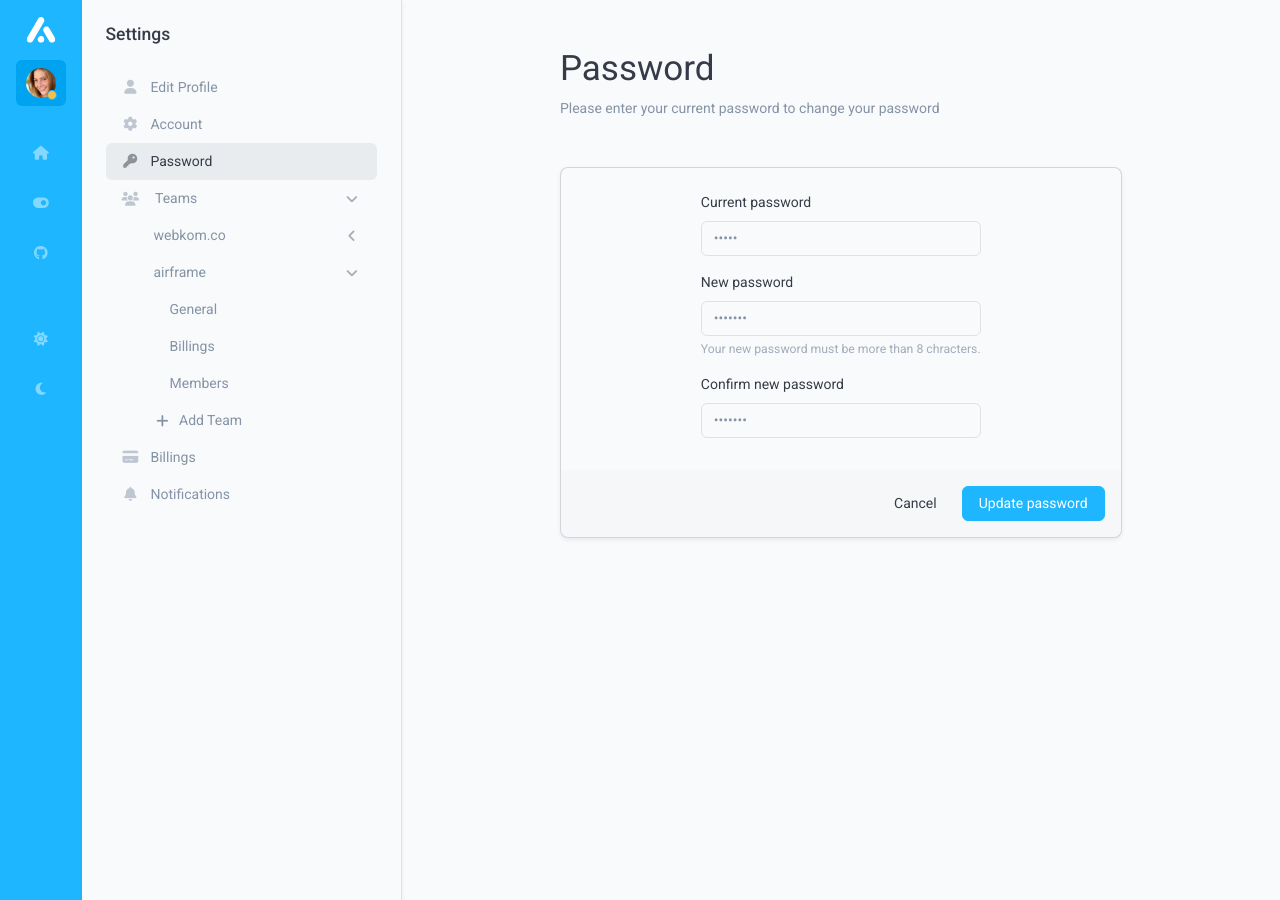
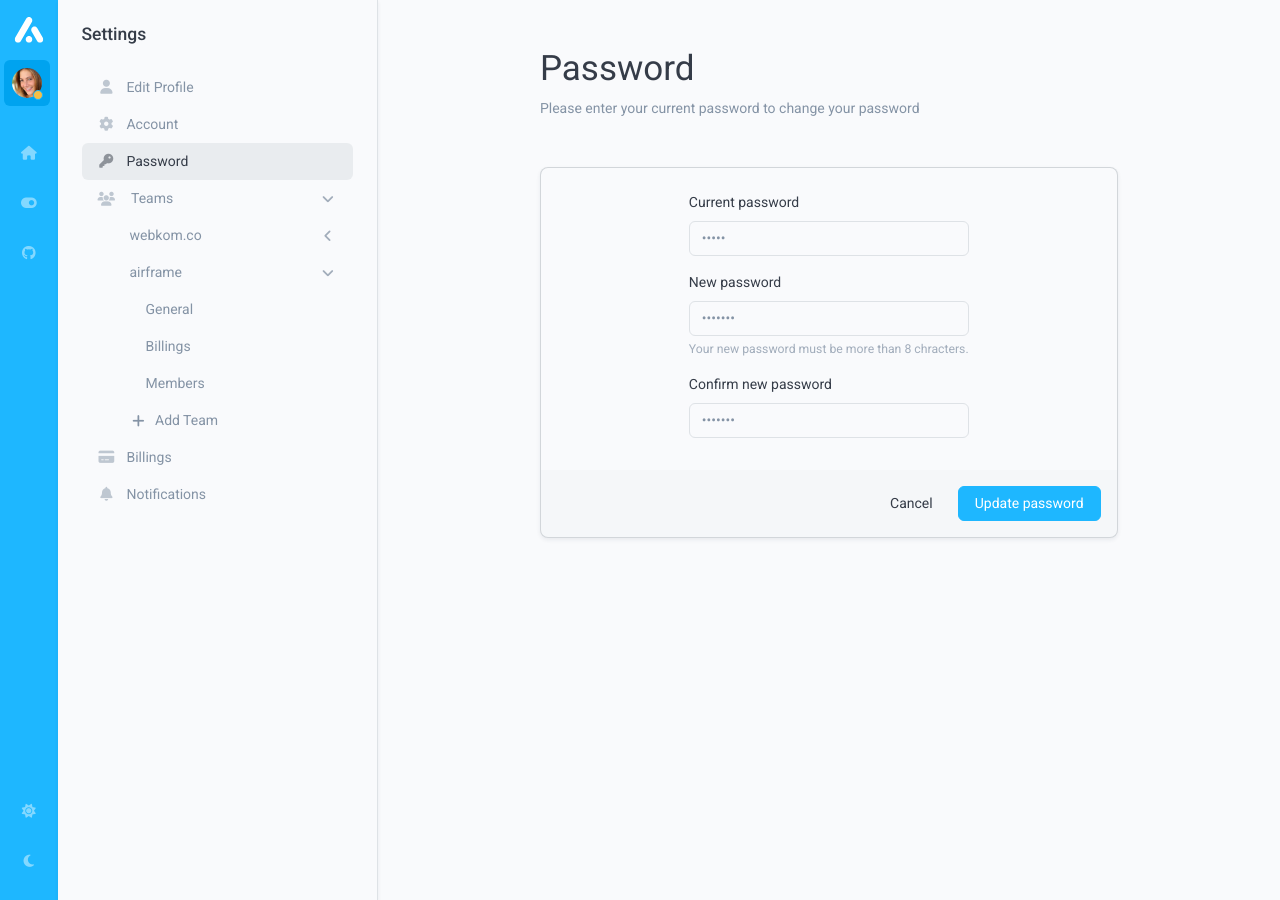
Before and after one commit to 0wczar/airframe, a Jekyll site: the page built from settings/password.html, in a window 1280 px wide. Built offline with Jekyll 4.4.1, drawn with Linux system fonts in a browser that asks for light colours; nearby versions of some CDN libraries.

Commit message:
Sidebar: Switch for Light/Dark Mode moved to footer.

```diff
--- a/_includes/layouts/slim-sidebar.html
+++ b/_includes/layouts/slim-sidebar.html
@@ -1,8 +1,12 @@
 <!-- START Sidebar -->
-    <div class="d-none d-lg-block col col-lg-auto col-xl-auto col-xxl-auto bg-primary min-vh-100 align-items-end flex-column p-3 sidebar-primary">
+<div class="d-none d-lg-block col col-lg-auto col-xl-auto col-xxl-auto bg-primary vh-100 sidebar-primary">
 
+  <!-- START Wrapper -->
+  <div class="d-flex flex-column min-vh-100 px-1 py-3">
+
+    <!-- Logo -->
     <div class="d-flex justify-content-center">
-          <!-- Logo -->
+
       <a href="/">
         <img src="{{page.root}}/images/airframe-white-logo-only.svg" width="30" height="28">
       </a>
@@ -12,17 +16,15 @@
     <ul class="nav nav-pills sidebar-light-primary flex-column me-auto gap-1 pt-3 pb-4">
       <li class="nav-item d-flex dropend">
         <a class="nav-link d-flex flex-sm-fill justify-content-center p-2
-          {% if page.url == "/settings/settings.html" %}active{% endif %}
-          {% if page.url == "/settings/password.html" %}active{% endif %}
-          {% if page.url == "/settings/general.html" %}active{% endif %}
-          {% if page.url == "/settings/billings.html" %}active{% endif %}
-          {% if page.url == "/settings/members.html" %}active{% endif %}
-          {% if page.url == "/settings/notifications.html" %}active{% endif %}
-          "
-          aria-current="page" data-bs-toggle="dropdown" role="button">
+        {% if page.url == " /settings/settings.html" %}active{% endif %} {% if page.url=="/settings/password.html"
+          %}active{% endif %} {% if page.url=="/settings/general.html" %}active{% endif %} {% if
+          page.url=="/settings/billings.html" %}active{% endif %} {% if page.url=="/settings/members.html" %}active{%
+          endif %} {% if page.url=="/settings/notifications.html" %}active{% endif %} "
+        aria-current=" page" data-bs-toggle="dropdown" role="button">
           <div class="position-relative d-inline-flex">
             <img class="rounded-pill" src="{{page.root}}/images/avatars/36.jpg" alt="" height=30 weight=30>
-              <span class="position-absolute top-100 start-100 badge border border-primary rounded-circle bg-warning p-1" style="transform: translate(-90%,-80%);"><span class="visually-hidden">unread messages</span></span>
+            <span class="position-absolute top-100 start-100 badge border border-primary rounded-circle bg-warning p-1"
+              style="transform: translate(-90%,-80%);"><span class="visually-hidden">unread messages</span></span>
           </div>
         </a>
         {% include layouts/dropdown-profile.html %}
@@ -30,56 +32,68 @@
     </ul>
 
 
-        <!-- Nav -->
+    <!-- Menu -->
     <ul class="nav nav-pills sidebar-light-primary flex-column me-auto gap-1">
       <li class="nav-item d-flex">
         <a href="{{page.root}}/" class="nav-link d-flex flex-sm-fill p-3 justify-content-center
-            {% if page.url == "/" %}active{% endif %}
-            {% if page.url == "/projects/table/" %}active{% endif %}
-            {% if page.url == "/projects/grid/" %}active{% endif %}
-            {% if page.url == "/projects/list/" %}active{% endif %}
-            {% if page.url == "/projects/list/" %}active{% endif %}
-            {% if page.url == "/projects/list/list/" %}active{% endif %}
-            {% if page.url == "/projects/list/grid/" %}active{% endif %}
-            {% if page.url == "/projects/list/table/" %}active{% endif %}
-            {% if page.url == "/projects/list/list/details/" %}active{% endif %}
-            {% if page.url == "/projects/empty.html" %}active{% endif %}
-            {% if page.url == "/tasks/table/" %}active{% endif %}
-            {% if page.url == "/tasks/grid/" %}active{% endif %}
-            {% if page.url == "/tasks/list/" %}active{% endif %}
-            {% if page.url == "/tasks/list/task.html" %}active{% endif %}
-            {% if page.url == "/tasks/empty.html" %}active{% endif %}
-
-            " aria-current="page" data-bs-toggle="tooltip" data-bs-placement="right" title="Home">
+          {% if page.url == " /" %}active{% endif %} {% if page.url=="/projects/table/" %}active{% endif %} {% if
+          page.url=="/projects/grid/" %}active{% endif %} {% if page.url=="/projects/list/" %}active{% endif %} {% if
+          page.url=="/projects/list/" %}active{% endif %} {% if page.url=="/projects/list/list/" %}active{% endif %} {%
+          if page.url=="/projects/list/grid/" %}active{% endif %} {% if page.url=="/projects/list/table/" %}active{%
+          endif %} {% if page.url=="/projects/list/list/details/" %}active{% endif %} {% if
+          page.url=="/projects/empty.html" %}active{% endif %} {% if page.url=="/tasks/table/" %}active{% endif %} {% if
+          page.url=="/tasks/grid/" %}active{% endif %} {% if page.url=="/tasks/list/" %}active{% endif %} {% if
+          page.url=="/tasks/list/task.html" %}active{% endif %} {% if page.url=="/tasks/empty.html" %}active{% endif %}
+          {% if page.url=="/tasks/list/grid/" %}active{% endif %} {% if page.url=="/tasks/list/table/" %}active{% endif
+          %} " aria-current=" page" data-bs-toggle="tooltip" data-bs-placement="right" title="Home">
           <i class="fa-solid fa-fw fa-home align-self-center"></i>
         </a>
       </li>
       <li class="nav-item d-flex">
-            <a href="https://airframe-git-without-theme-tomaszowczarczyk.vercel.app" class="nav-link d-flex justify-content-center flex-sm-fill p-3" aria-current="page" data-bs-toggle="tooltip" data-bs-placement="right" title="Switch to Bootstrap Theme">
+        <a href="https://airframe-git-without-theme-tomaszowczarczyk.vercel.app"
+          class="nav-link d-flex justify-content-center flex-sm-fill p-3" aria-current="page" data-bs-toggle="tooltip"
+          data-bs-placement="right" title="Switch to Bootstrap Theme">
           <i class="fa-solid fa-fw fa-toggle-on align-self-center"></i>
         </a>
       </li>
       <li class="nav-item d-flex">
-            <a href="https://github.com/0wczar/airframe" target="_blank" class="nav-link d-flex justify-content-center flex-sm-fill p-3" aria-current="page" data-bs-toggle="tooltip" data-bs-placement="right" title="Go to Source">
+        <a href="https://github.com/0wczar/airframe" target="_blank"
+          class="nav-link d-flex justify-content-center flex-sm-fill p-3" aria-current="page" data-bs-toggle="tooltip"
+          data-bs-placement="right" title="Go to Source">
           <i class="fa-brands fa-fw fa-github align-self-center"></i>
         </a>
       </li>
       <li class="nav-item d-flex">
-            <a href="https://zeroheight.com/71219a745/p/499357-you-can-create-everything" target="_blank" class="nav-link d-flex justify-content-center flex-sm-fill p-3" aria-current="page" data-bs-toggle="tooltip" data-bs-placement="right" title="Go to Documentation">
+        <a href="https://zeroheight.com/71219a745/p/499357-you-can-create-everything" target="_blank"
+          class="nav-link d-flex justify-content-center flex-sm-fill p-3" aria-current="page" data-bs-toggle="tooltip"
+          data-bs-placement="right" title="Go to Documentation">
           <i class="fa-solid fa-fw fa-book-blank align-self-center"></i>
         </a>
       </li>
+    </ul>
+
+    <div class="flex-grow-1"></div>
+
+    <!-- Theme Switcher -->
+    <ul class="nav nav-pills sidebar-light-primary flex-column me-auto gap-1">
       <li class="nav-item d-flex">
-            <button class="nav-link d-flex justify-content-center flex-sm-fill p-3" data-bs-theme-value="light" type="button" >
+        <button class="nav-link d-flex justify-content-center flex-sm-fill p-3" data-bs-theme-value="light"
+          type="button" data-bs-toggle="tooltip" data-bs-placement="right" title="Light Theme">
           <i class="fa-solid fa-fw fa-sun align-self-center"></i>
         </button>
       </li>
       <li class="nav-item d-flex">
-            <button class="nav-link d-flex justify-content-center flex-sm-fill p-3" data-bs-theme-value="dark" type="button" >
+        <button class="nav-link d-flex justify-content-center flex-sm-fill p-3" data-bs-theme-value="dark"
+          type="button" data-bs-toggle="tooltip" data-bs-placement="right" title="Dark Theme">
           <i class="fa-solid fa-fw fa-moon align-self-center"></i>
         </button>
       </li>
     </ul>
 
   </div>
+  <!-- END Wrapper -->
+
+
+
+</div>
 <!-- END Sidebar -->
```
Lines whose indentation alone changed are shown as unchanged.
